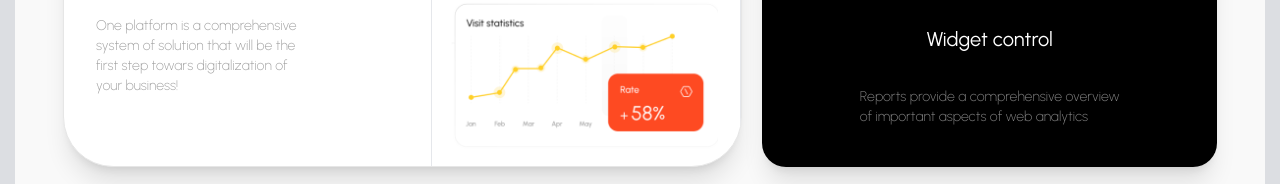
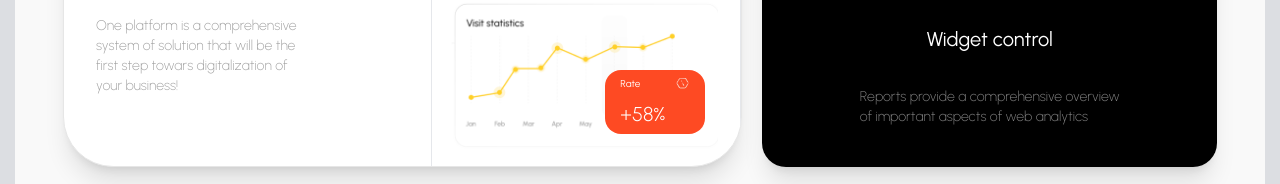
Before and after one commit to danieldare/nextjs_ramos, a Next.js app: page / in a window 1280 px wide. Shown: the part 1326-1510 px from the top of the page. Built offline with nearby package versions, Linux system fonts and the light colour scheme.

Commit message:
add prefix to counter

```diff
--- a/app/components/animated-counter.tsx
+++ b/app/components/animated-counter.tsx
@@ -1,10 +1,15 @@
 import React, { useState, useEffect, useRef } from "react";
 import { AnimationPlaybackControls, MotionProps, animate, motion, useInView } from "framer-motion";
 
-type AnimatedCounterProps = { from: number; to: number; suffix: string } & MotionProps &
+type AnimatedCounterProps = {
+  from: number;
+  to: number;
+  suffix?: string;
+  prefix?: string;
+} & MotionProps &
   React.HTMLAttributes<HTMLSpanElement>;
 
-export const AnimatedCounter = ({ from, to, suffix, ...rest }: AnimatedCounterProps) => {
+export const AnimatedCounter = ({ from, to, suffix, prefix, ...rest }: AnimatedCounterProps) => {
   const [displayValue, setDisplayValue] = useState(from);
   const ref = useRef(null);
   const isInView = useInView(ref, { once: false });
@@ -30,6 +35,7 @@ export const AnimatedCounter = ({ from, to, suffix, ...rest }: AnimatedCounterPr
 
   return (
     <motion.span ref={ref} {...rest}>
+      {prefix}
       {displayValue.toLocaleString()}
       {suffix}
     </motion.span>
--- a/app/sections/analytics/index.tsx
+++ b/app/sections/analytics/index.tsx
@@ -9,7 +9,7 @@ import Image from "next/image";
 export const Analytics = () => {
   return (
     <section>
-      <Reveal className="bg-[#F9F9F9] rounded-t-[100px]  h-full py-[85px] flex flex-col items-center justify-center">
+      <Reveal className="bg-[#F9F9F9] rounded-[100px]  h-full py-[85px] flex flex-col items-center justify-center">
         <div className="px-12 mx-auto w-full">
           <Reveal className="flex justify-between items-center">
             <h3 className="text-[40px] text-[#1A1A1A] leading-[45px]">
@@ -106,6 +106,19 @@ const WhiteBackgroudStats = () => {
         </div>
         <div className="relative">
           <Image alt="graph" src="/images/graph.png" width={270} height={0} objectFit="cover" />
+          <div className="px-[15px] py-[5px] flex flex-col justify-between absolute bottom-[16px] right-[19px] h-[64px] w-[100px] rounded-2xl bg-ramos-orange">
+            <div className="flex justify-between items-center">
+              <p className="text-white text-[10px]">Rate</p>
+              <Image alt="bar-code" src="/images/pentagon.png" width={15} height={0} />
+            </div>
+            <AnimatedCounter
+              from={10}
+              to={58}
+              suffix={"%"}
+              prefix="+"
+              className="text-white text-[20px] font-light inline-flex"
+            />
+          </div>
         </div>
       </div>
     </div>
```
Also changed, not shown: 2 other files (tests, documents, lock files or other folders).
